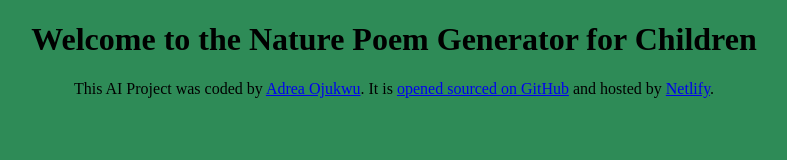
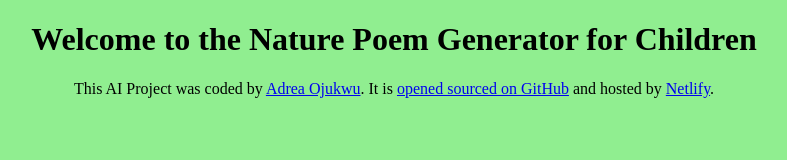
Before and after one commit to aeo711/ai_nature_poem_generator_for_children, a plain HTML site: page index.html in a window 1280 px wide. Shown: the whole page, without its empty margins (246-1033 px from the left). Drawn offline with nearby package versions, Linux system fonts and the light colour scheme.

Commit message:
Updated CSS

```diff
--- a/src/styles.css
+++ b/src/styles.css
@@ -1,4 +1,4 @@
 body {
-  background-color: seagreen;
+  background-color: lightgreen;
   text-align: center;
 }
```
